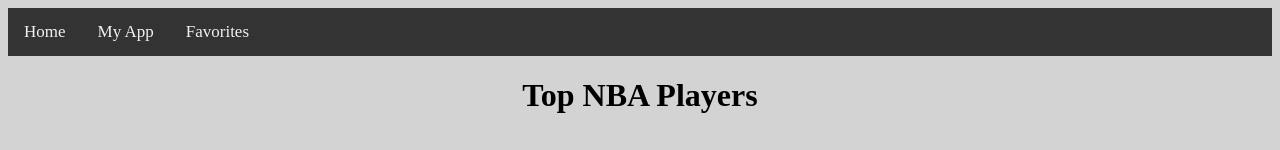
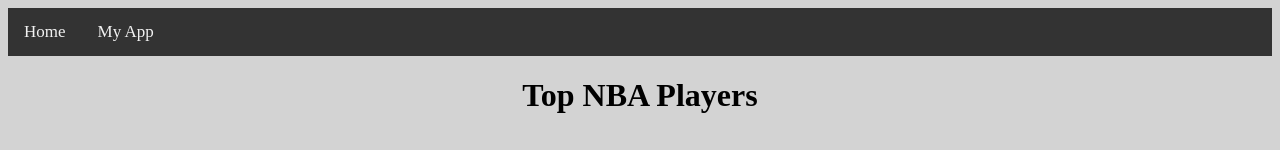
Before and after one commit to WVCS/portfolio-elanappelbaum, a plain HTML site: page index.html in a window 1280 px wide. Shown: the top 150 px of the page. Drawn offline with Linux system fonts and the light colour scheme.

Commit message:
Update index.html

```diff
--- a/index.html
+++ b/index.html
@@ -9,7 +9,6 @@
   <div class="topnav">
   <a class="index.html" href="#home">Home</a>
   <a href="projects.html"> My App </a>
-  <a href="favorites.html"> Favorites</a>
 </div>
 
 
```
